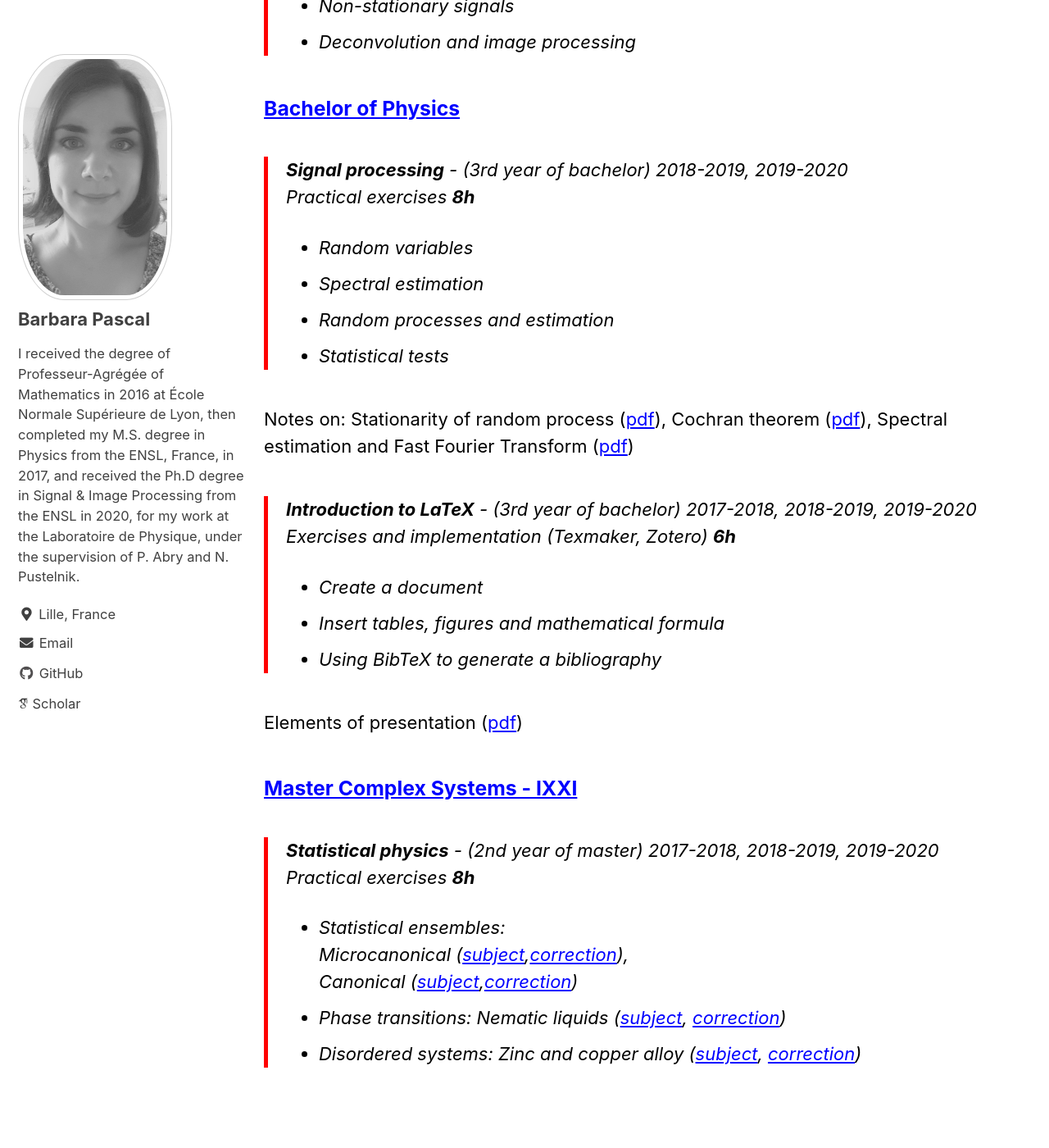
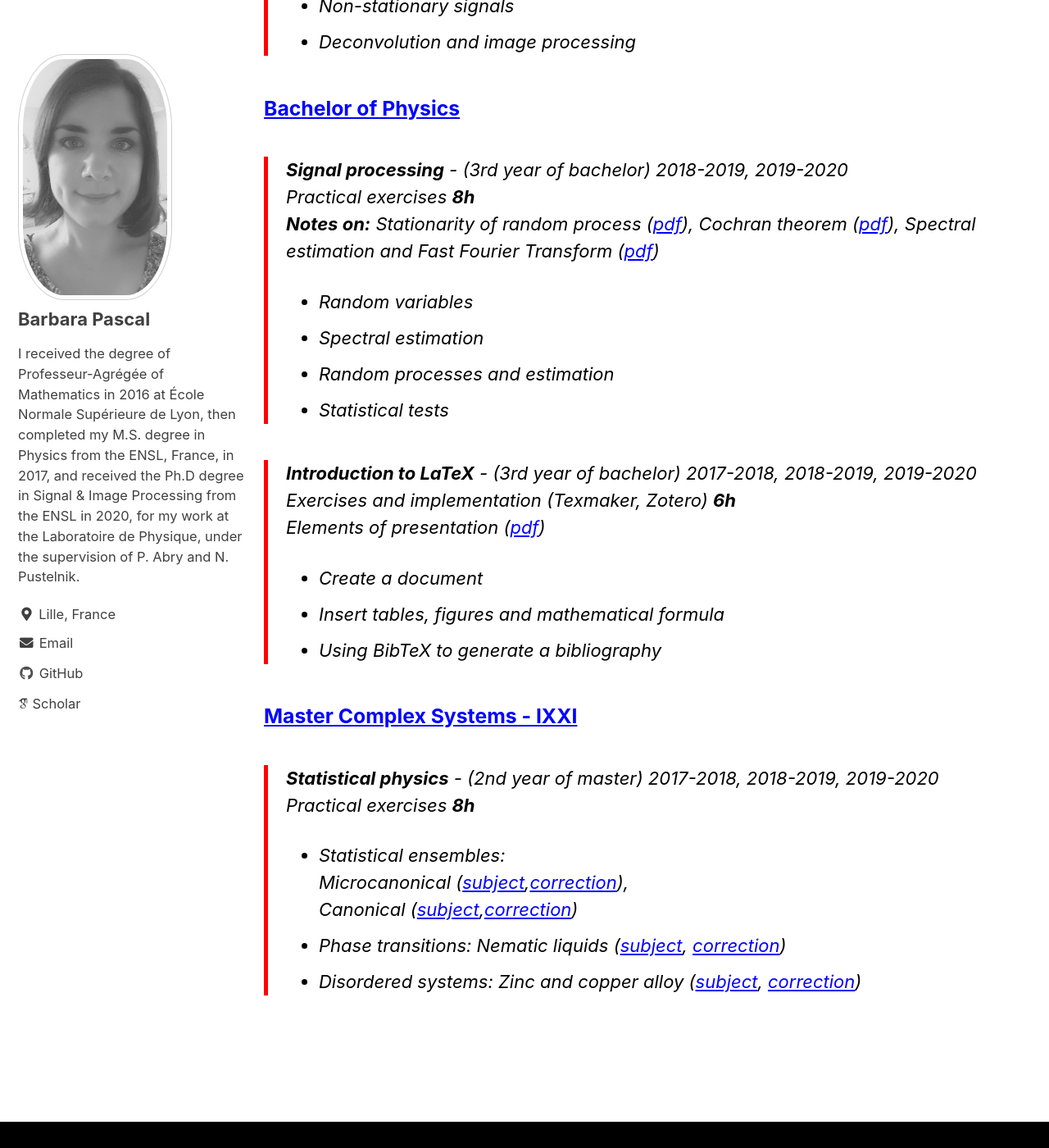
Before and after one commit to bpascal-fr/bpascal-fr.github.io, a Jekyll site: the page built from _pages/teaching.md, in a window 1280 px wide and 1400 px high, scrolled down 1783 px. Shown: the whole window at 82% size. Built offline with Jekyll 4.4.1, drawn with Linux system fonts in a browser that asks for light colours; cached includes are drawn as plain includes; nearby versions of some CDN libraries; some web fonts are replaced.

Commit message:
update PhD

```diff
--- a/_pages/teaching.md
+++ b/_pages/teaching.md
@@ -49,20 +49,20 @@ Practical and numerical implementation (Matlab) **8h**
 
 > **Signal processing** - (3rd year of bachelor) *2018-2019, 2019-2020*
 Practical exercises **8h**
+**Notes on:** Stationarity of random process ([pdf](../assets/pdf/stationnaire.pdf)), Cochran theorem ([pdf](../assets/pdf/thm_cochran.pdf)), Spectral estimation and Fast Fourier Transform ([pdf](../assets/pdf/fft_exam.pdf))
 * Random variables
 * Spectral estimation
 * Random processes and estimation
 * Statistical tests
 
-Notes on: Stationarity of random process ([pdf](../assets/pdf/stationnaire.pdf)), Cochran theorem ([pdf](../assets/pdf/thm_cochran.pdf)), Spectral estimation and Fast Fourier Transform ([pdf](../assets/pdf/fft_exam.pdf))
-
 > **Introduction to LaTeX** - (3rd year of bachelor) *2017-2018, 2018-2019, 2019-2020*
 Exercises and implementation (Texmaker, Zotero) **6h**
+Elements of presentation ([pdf](../assets/pdf/tp_latex.pdf))
 * Create a document
 * Insert tables, figures and mathematical formula
 * Using BibTeX to generate a bibliography
 
-Elements of presentation ([pdf](../assets/pdf/tp_latex.pdf))
+
 
 ### [Master Complex Systems - IXXI](http://www.ens-lyon.fr/MasterSDM/fr/master-2/m2-systemes-complexes)
 
```
